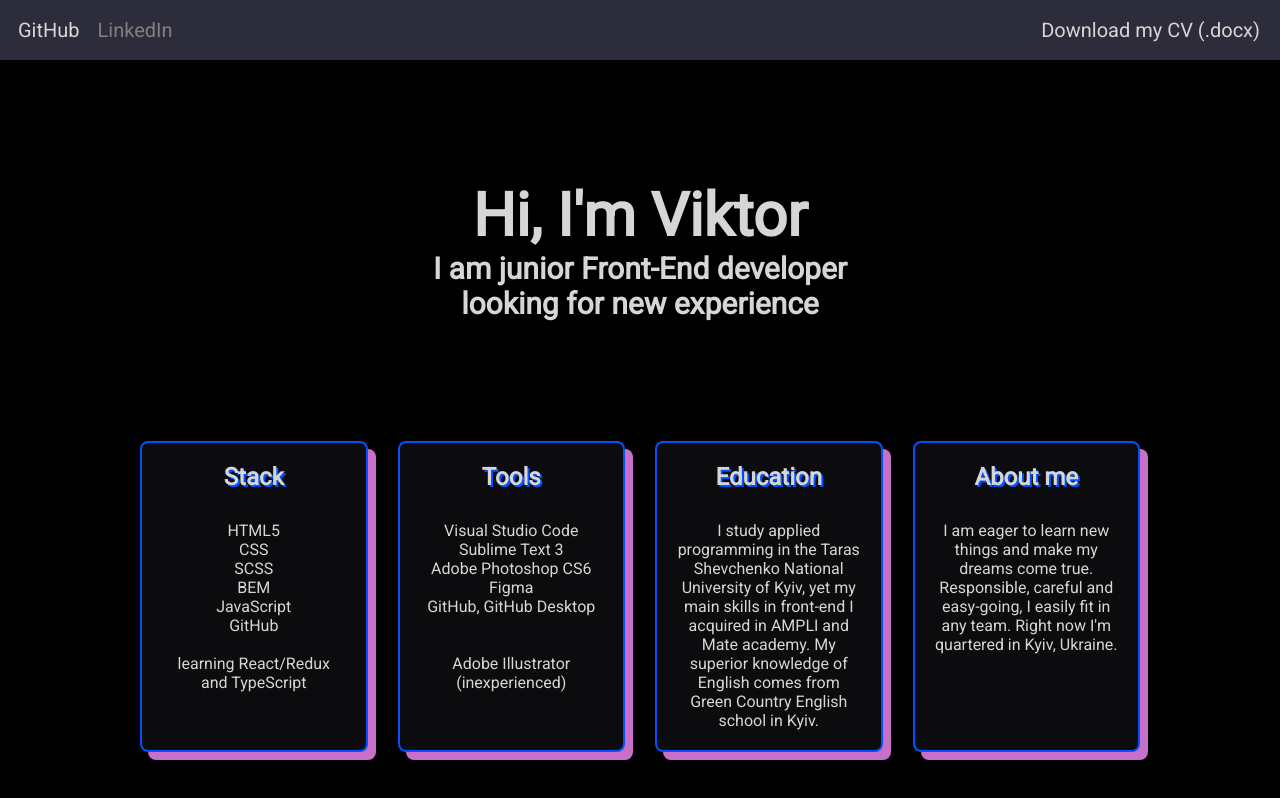
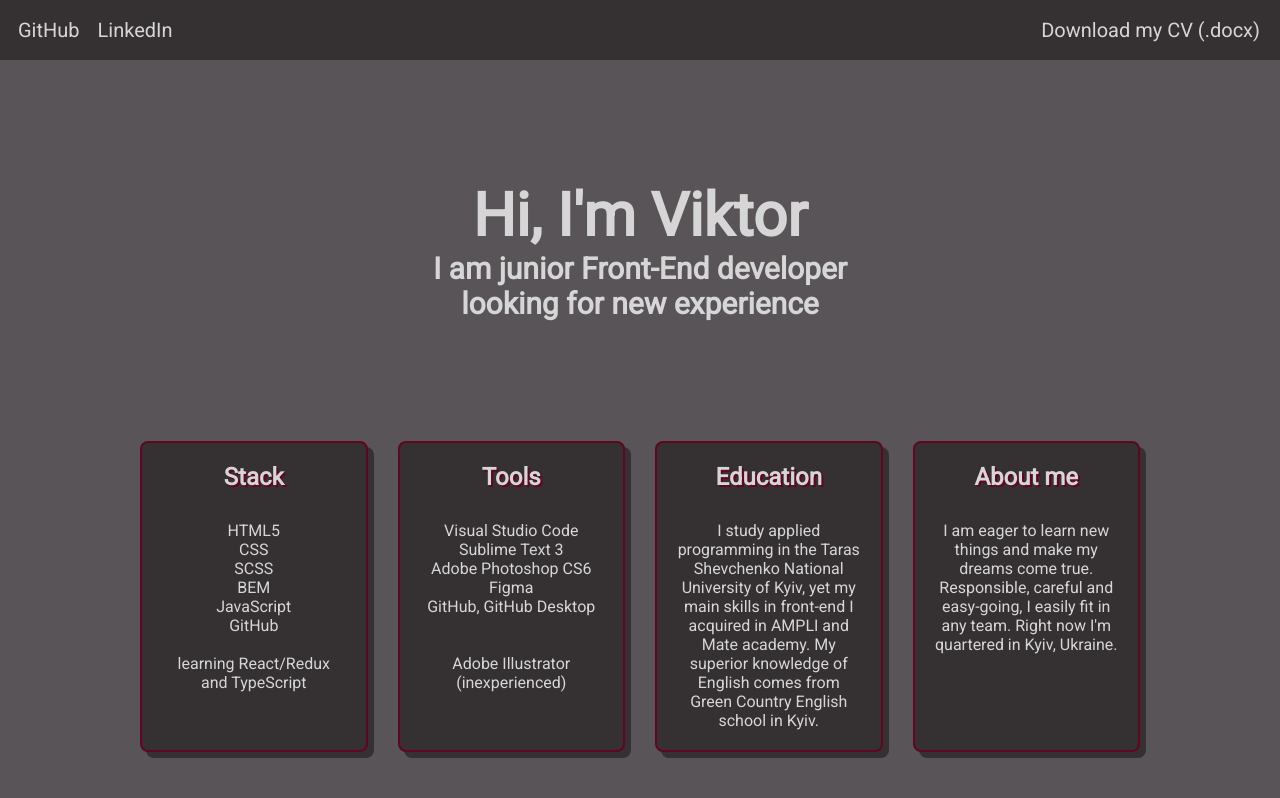
Before and after one commit to ov3rst33r/portfolio, a plain HTML site: page index.html in a window 1280 px wide. Drawn offline with Linux system fonts and the light colour scheme.

Commit message:
v2.2
changed the color scheme + added linkedin link

```diff
--- a/index.html
+++ b/index.html
@@ -18,8 +18,8 @@
 			   GitHub
 			</a>
 
-			<a class="navLink navLink-linkedIn"
-			   href=""
+			<a class="navLink"
+			   href="https://www.linkedin.com/in/seviro"
 			   target="_blank"
 			>
 			   LinkedIn
@@ -89,9 +89,5 @@
 			    </div>
 		  </div>
 	  </div>
-
-	  <div class="contactsBlock">
-
-	  </div>
 	</body>
 </html>
--- a/styles.css
+++ b/styles.css
@@ -1,13 +1,12 @@
 @import url('https://fonts.googleapis.com/css2?family=Roboto&display=swap');
 
 :root {
-  --mainBackgroundBlack: #000000;
-  --lighterBackgroundBlack: #2c2c3a;
-  --evenDarkerBackgroundBlack: #0c0c0f;
-  --textSilver: #d6d6d6;
-  --hoverGreen: #32936f;
-  --perfectBlue: #0051ff;
-  --boxShadowPink: #c86fc9;
+  --mainBackgroundColor: #595457;
+  --darkerBackgroundColor: #353133;
+  --textColor: #d6d6d6;
+  --hoverColor: #4D6CFA;
+  --accentColor: #610522;
+  --boxShadowColor: #353133;
 }
 
 * {
@@ -19,9 +18,9 @@ body {
   flex-direction: column;
   gap: 120px;
   height: 100%;
-  background-color: var(--mainBackgroundBlack);
+  background-color: var(--mainBackgroundColor);
   font-family: 'Roboto', sans-serif;
-  color: var(--textSilver);
+  color: var(--textColor);
 }
 
 .header {
@@ -29,7 +28,7 @@ body {
   justify-content: space-between;
   align-items: center;
   height: 60px;
-  background-color: var(--lighterBackgroundBlack);
+  background-color: var(--darkerBackgroundColor);
 }
 
 .headerNav {
@@ -41,19 +40,14 @@ body {
 
 .navLink {
   text-decoration: none;
-  color: var(--textSilver);
+  color: var(--textColor);
   font-family: 'Roboto', sans-serif;
   font-size: 20px;
   transition: color 0.5s;
 }
 
-.navLink-linkedIn {
-  pointer-events: none;
-  color: gray;
-}
-
 .navLink:hover {
-  color: var(--hoverGreen);
+  color: var(--hoverColor);
 }
 
 .cv {
@@ -82,6 +76,7 @@ body {
   display: grid;
   grid-template-columns: repeat(4, 1fr);
   column-gap: 30px;
+  margin-bottom: 100px;
 }
 
 .knowledgeStack, .knowledgeTools, .knowledgeEducation, .knowledgeMe {
@@ -89,15 +84,21 @@ body {
   padding: 20px;
   text-align: center;
   max-width: 250px;
-  background-color: var(--evenDarkerBackgroundBlack);
-  border: 2px solid var(--perfectBlue);
+  background-color: var(--darkerBackgroundColor);
+  border: 2px solid var(--accentColor);
   border-radius: 8px;
-  box-shadow: 8px 8px var(--boxShadowPink);
+  box-shadow: 6px 6px var(--boxShadowColor);
+  transition: scale 0.5s, box-shadow 0.5s;
+}
+
+.knowledgeStack:hover, .knowledgeTools:hover, .knowledgeEducation:hover, .knowledgeMe:hover {
+  scale: 1.1;
+  box-shadow: 8px 8px var(--boxShadowColor);
 }
 
 .blockTitle {
   padding-bottom: 30px;
-  text-shadow: 2px 2px var(--perfectBlue);
+  text-shadow: 2px 2px var(--accentColor);
 }
 
 @media screen and (max-width: 1024px) {
```
